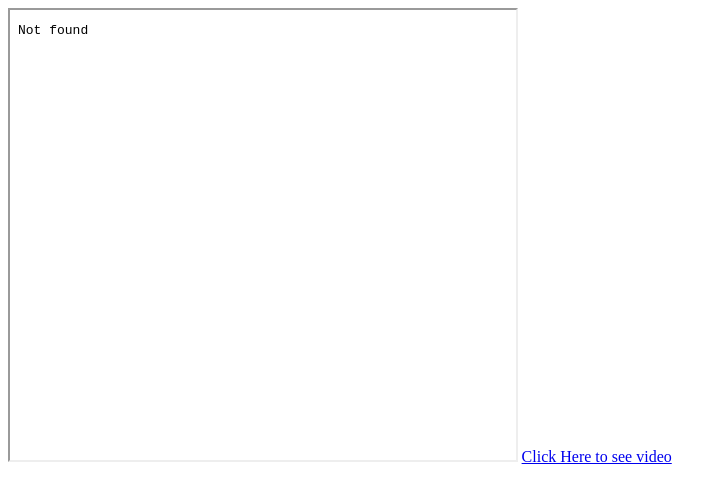
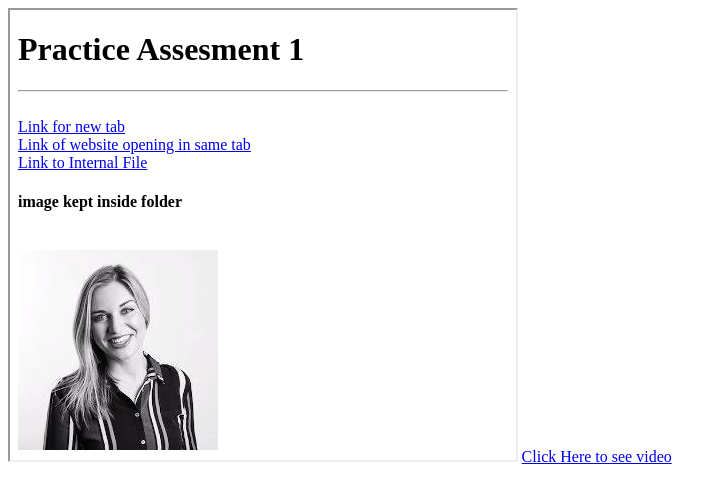
Before and after one commit to ChetanPandeyGit/PrepbytesHandsOn, a plain HTML site: page ivideo.html in a window 1280 px wide. Shown: the whole page, without its empty margins (0-726 px from the left). Drawn offline with Linux system fonts and the light colour scheme.

Commit message:
Update ivideo.html

```diff
--- a/ivideo.html
+++ b/ivideo.html
@@ -6,7 +6,7 @@
     <title>Document</title>
 </head>
 <body>
-     <iframe height="450" width="40%"  src="../1/Handson1.html" frameborder="1" title="iframe example"></iframe>
+     <iframe height="450" width="40%"  src="Handson1.html" frameborder="1" title="iframe example"></iframe>
     <a href="video.html">Click Here to see video</a>
 
 </body>
```
